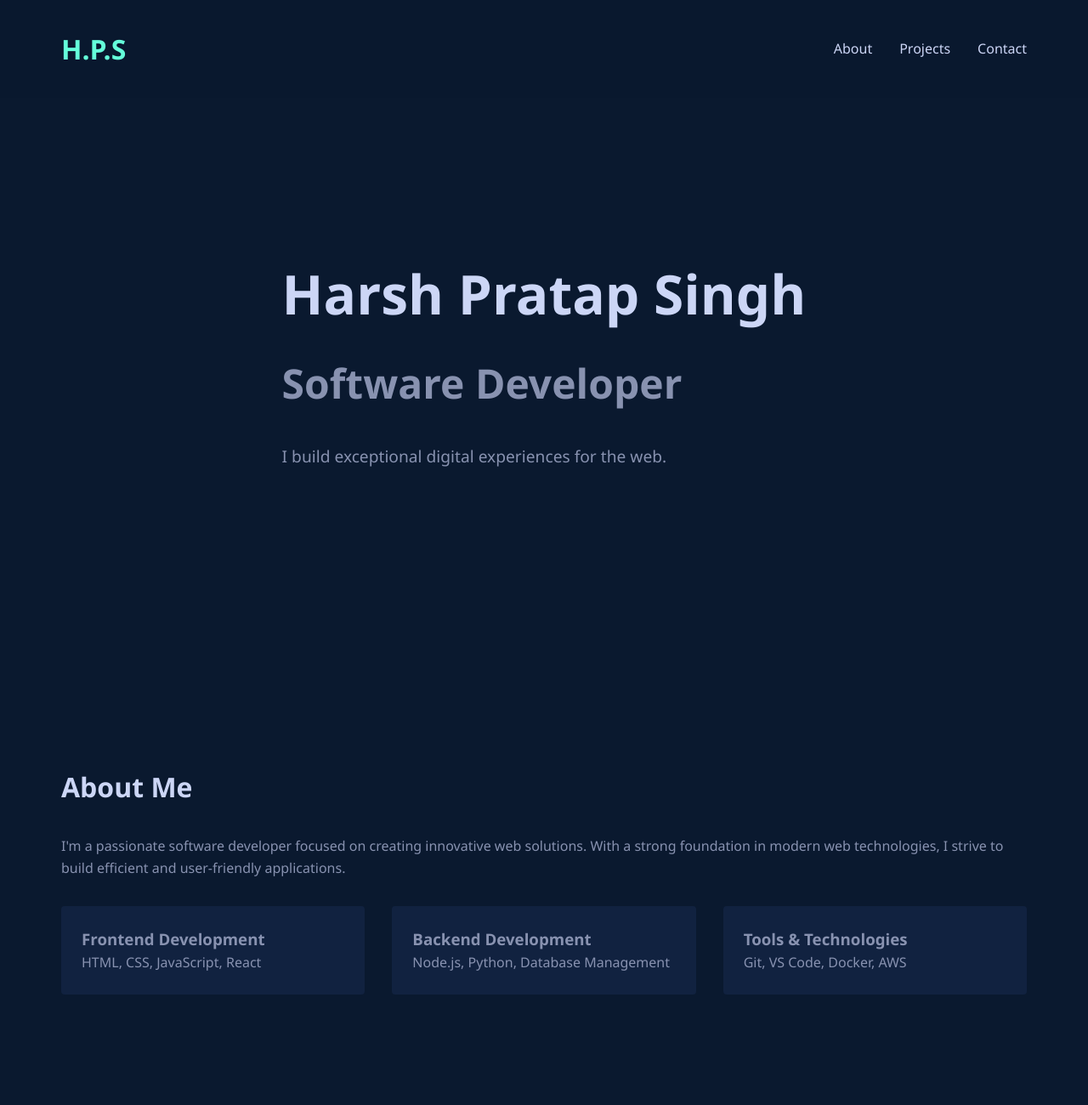
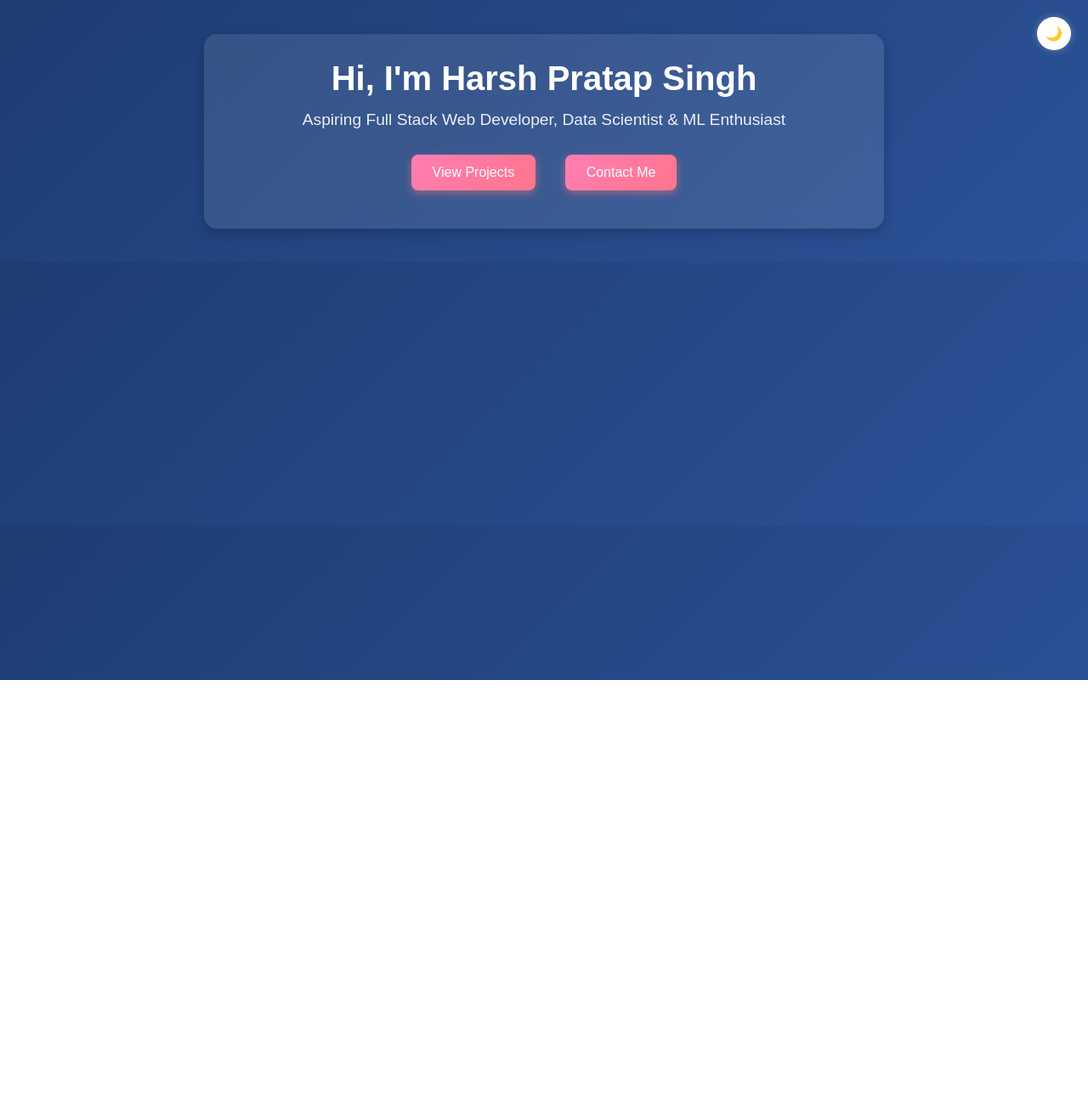
Before and after one commit to t6harsh/Portfolio, a plain HTML site: page index.html in a window 1280 px wide. Shown: the top 1300 px of the page at 85% size. After the commit the page ends 800 px from the top, so only its background shows below. Drawn offline with Linux system fonts and the light colour scheme.

Commit message:
Update index.html

```diff
--- a/index.html
+++ b/index.html
@@ -3,273 +3,99 @@
 <head>
     <meta charset="UTF-8">
     <meta name="viewport" content="width=device-width, initial-scale=1.0">
-    <title>Harsh Pratap Singh - Portfolio</title>
+    <title>Harsh's Portfolio</title>
     <style>
         * {
             margin: 0;
             padding: 0;
             box-sizing: border-box;
-            font-family: 'Segoe UI', Tahoma, Geneva, Verdana, sans-serif;
+            font-family: Arial, sans-serif;
+            transition: all 0.3s ease;
         }
 
         body {
-            background: #0a192f;
-            color: #8892b0;
-            line-height: 1.6;
+            background: linear-gradient(135deg, #1e3c72, #2a5298);
+            color: white;
+            text-align: center;
+            padding: 40px;
         }
 
         .container {
-            max-width: 1200px;
-            margin: 0 auto;
-            padding: 0 2rem;
+            max-width: 800px;
+            margin: auto;
+            padding: 30px;
+            border-radius: 15px;
+            background: rgba(255, 255, 255, 0.1);
+            backdrop-filter: blur(10px);
+            box-shadow: 0 5px 15px rgba(0, 0, 0, 0.2);
         }
 
-        /* Header Styles */
-        header {
-            padding: 2rem 0;
-            position: fixed;
-            width: 100%;
-            top: 0;
-            background: rgba(10, 25, 47, 0.95);
-            z-index: 100;
+        h1 {
+            font-size: 2.5rem;
         }
 
-        nav {
-            display: flex;
-            justify-content: space-between;
-            align-items: center;
+        p {
+            font-size: 1.2rem;
+            margin: 15px 0;
+            opacity: 0.9;
         }
 
-        .logo {
-            color: #64ffda;
-            font-size: 2rem;
-            font-weight: bold;
+        .btn {
+            display: inline-block;
+            margin: 15px;
+            padding: 12px 25px;
+            font-size: 1rem;
+            border: none;
+            border-radius: 8px;
+            cursor: pointer;
+            color: white;
+            background: linear-gradient(135deg, #ff7eb3, #ff758c);
+            box-shadow: 0 3px 10px rgba(255, 118, 132, 0.5);
         }
 
-        .nav-links {
-            display: flex;
-            gap: 2rem;
+        .btn:hover {
+            background: linear-gradient(135deg, #ff758c, #ff7eb3);
         }
 
-        .nav-links a {
-            color: #ccd6f6;
-            text-decoration: none;
-            font-size: 1rem;
-            transition: color 0.3s;
+        .dark-mode {
+            background: linear-gradient(135deg, #121212, #333);
         }
 
-        .nav-links a:hover {
-            color: #64ffda;
+        .dark-mode .container {
+            background: rgba(255, 255, 255, 0.05);
         }
 
-        /* Hero Section */
-        .hero {
-            height: 100vh;
-            display: flex;
-            align-items: center;
-            padding-top: 80px;
+        .dark-mode h1, .dark-mode p {
+            color: #ddd;
         }
 
-        .hero-content {
-            max-width: 800px;
-        }
-
-        .hero-content h1 {
-            font-size: 4rem;
-            color: #ccd6f6;
-            margin-bottom: 1rem;
-        }
-
-        .hero-content h2 {
-            font-size: 3rem;
-            color: #8892b0;
-            margin-bottom: 2rem;
-        }
-
-        .hero-content p {
-            font-size: 1.2rem;
-            margin-bottom: 2rem;
-        }
-
-        /* About Section */
-        .about {
-            padding: 100px 0;
-        }
-
-        .section-title {
-            color: #ccd6f6;
-            font-size: 2rem;
-            margin-bottom: 2rem;
-        }
-
-        .skills {
-            display: grid;
-            grid-template-columns: repeat(auto-fit, minmax(200px, 1fr));
-            gap: 2rem;
-            margin-top: 2rem;
-        }
-
-        .skill-card {
-            background: #112240;
-            padding: 1.5rem;
-            border-radius: 4px;
-            transition: transform 0.3s;
-        }
-
-        .skill-card:hover {
-            transform: translateY(-5px);
-        }
-
-        /* Projects Section */
-        .projects {
-            padding: 100px 0;
-        }
-
-        .project-grid {
-            display: grid;
-            grid-template-columns: repeat(auto-fit, minmax(300px, 1fr));
-            gap: 2rem;
-        }
-
-        .project-card {
-            background: #112240;
-            padding: 2rem;
-            border-radius: 4px;
-            transition: transform 0.3s;
-        }
-
-        .project-card:hover {
-            transform: translateY(-5px);
-        }
-
-        .project-card h3 {
-            color: #ccd6f6;
-            margin-bottom: 1rem;
-        }
-
-        /* Contact Section */
-        .contact {
-            padding: 100px 0;
-            text-align: center;
-        }
-
-        .contact-button {
-            display: inline-block;
-            padding: 1rem 2rem;
-            background: transparent;
-            color: #64ffda;
-            border: 1px solid #64ffda;
-            border-radius: 4px;
-            text-decoration: none;
-            margin-top: 2rem;
-            transition: all 0.3s;
-        }
-
-        .contact-button:hover {
-            background: rgba(100, 255, 218, 0.1);
-        }
-
-        /* Footer */
-        footer {
-            padding: 2rem 0;
-            text-align: center;
-            background: #0a192f;
-        }
-
-        /* Responsive Design */
-        @media (max-width: 768px) {
-            .nav-links {
-                display: none;
-            }
-
-            .hero-content h1 {
-                font-size: 3rem;
-            }
-
-            .hero-content h2 {
-                font-size: 2rem;
-            }
+        .dark-toggle {
+            position: absolute;
+            top: 20px;
+            right: 20px;
+            cursor: pointer;
+            padding: 10px;
+            background: white;
+            border-radius: 50%;
+            box-shadow: 0 0 10px rgba(255, 255, 255, 0.3);
         }
     </style>
 </head>
 <body>
-    <header>
-        <nav class="container">
-            <div class="logo">H.P.S</div>
-            <div class="nav-links">
-                <a href="#about">About</a>
-                <a href="#projects">Projects</a>
-                <a href="#contact">Contact</a>
-            </div>
-        </nav>
-    </header>
+    <div class="dark-toggle" onclick="toggleDarkMode()">🌙</div>
 
-    <main>
-        <section class="hero">
-            <div class="container">
-                <div class="hero-content">
-                    <h1>Harsh Pratap Singh</h1>
-                    <h2>Software Developer</h2>
-                    <p>I build exceptional digital experiences for the web.</p>
-                </div>
-            </div>
-        </section>
+    <div class="container">
+        <h1>Hi, I'm Harsh Pratap Singh</h1>
+        <p>Aspiring Full Stack Web Developer, Data Scientist & ML Enthusiast</p>
+        <button class="btn">View Projects</button>
+        <button class="btn">Contact Me</button>
+    </div>
 
-        <section id="about" class="about">
-            <div class="container">
-                <h2 class="section-title">About Me</h2>
-                <p>I'm a passionate software developer focused on creating innovative web solutions. With a strong foundation in modern web technologies, I strive to build efficient and user-friendly applications.</p>
-
-                <div class="skills">
-                    <div class="skill-card">
-                        <h3>Frontend Development</h3>
-                        <p>HTML, CSS, JavaScript, React</p>
-                    </div>
-                    <div class="skill-card">
-                        <h3>Backend Development</h3>
-                        <p>Node.js, Python, Database Management</p>
-                    </div>
-                    <div class="skill-card">
-                        <h3>Tools & Technologies</h3>
-                        <p>Git, VS Code, Docker, AWS</p>
-                    </div>
-                </div>
-            </div>
-        </section>
-
-        <section id="projects" class="projects">
-            <div class="container">
-                <h2 class="section-title">Featured Projects</h2>
-                <div class="project-grid">
-                    <div class="project-card">
-                        <h3>Project One</h3>
-                        <p>A full-stack web application built with React and Node.js</p>
-                    </div>
-                    <div class="project-card">
-                        <h3>Project Two</h3>
-                        <p>An e-commerce platform with secure payment integration</p>
-                    </div>
-                    <div class="project-card">
-                        <h3>Project Three</h3>
-                        <p>A real-time chat application using WebSocket</p>
-                    </div>
-                </div>
-            </div>
-        </section>
-
-        <section id="contact" class="contact">
-            <div class="container">
-                <h2 class="section-title">Get In Touch</h2>
-                <p>I'm currently looking for new opportunities. Whether you have a question or just want to say hi, I'll try my best to get back to you!</p>
-                <a href="mailto:harsh.pratap9904@example.com" class="contact-button">Say Hello</a>
-            </div>
-        </section>
-    </main>
-
-    <footer>
-        <div class="container">
-            <p>Designed & Built by Harsh Pratap Singh</p>
-        </div>
-    </footer>
+    <script>
+        function toggleDarkMode() {
+            document.body.classList.toggle('dark-mode');
+            document.querySelector('.dark-toggle').innerText = document.body.classList.contains('dark-mode') ? '☀️' : '🌙';
+        }
+    </script>
 </body>
 </html>
```
